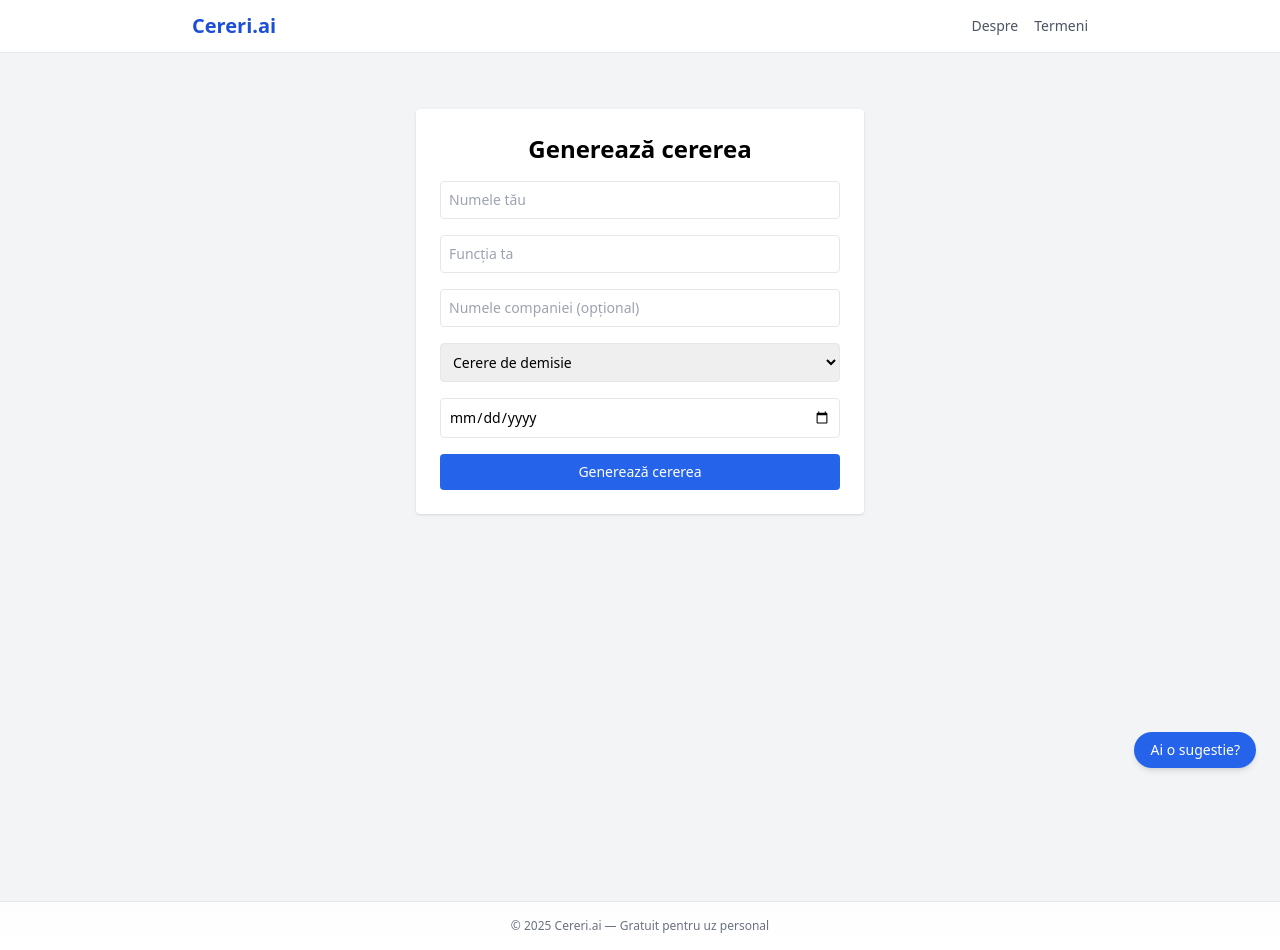
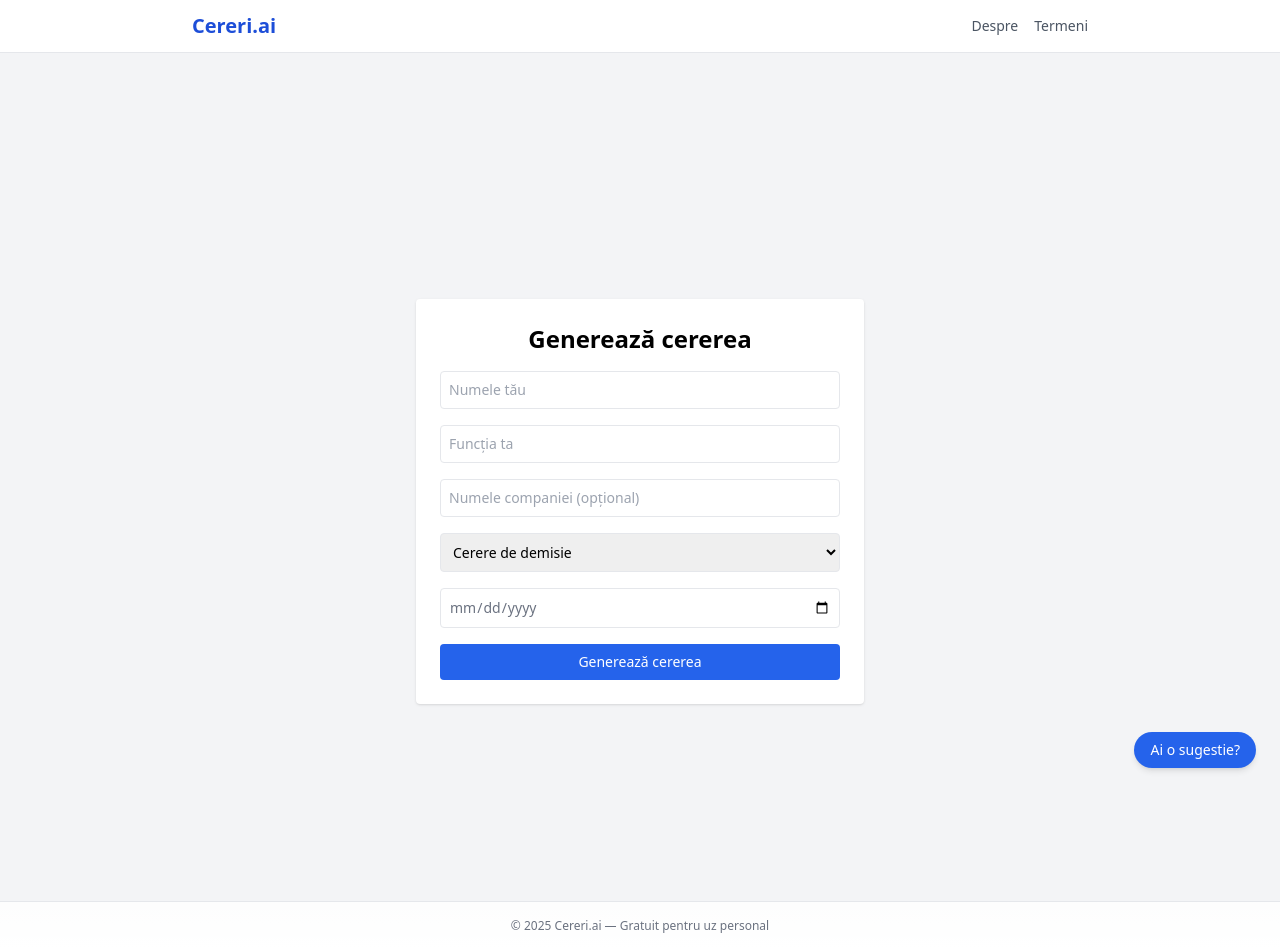
Before and after one commit to draghici95/cereri-ai, a Next.js app: page / in a window 1280 px wide. Built offline with nearby package versions, Linux system fonts and the light colour scheme.

Commit message:
Placeholder vizibil pentru data + mutare sus formular

```diff
--- a/src/pages/index.tsx
+++ b/src/pages/index.tsx
@@ -192,7 +192,7 @@ export default function Home() {
   };
 
   return (
-    <div className="min-h-screen flex items-start justify-center bg-gray-100 px-4 pt-8 relative">
+    <div className="min-h-screen flex items-center justify-center bg-gray-100 px-4 pt-12 relative">
       <div className="w-full max-w-md bg-white p-6 rounded shadow space-y-4">
         <h1 className="text-2xl font-bold text-center">Generează cererea</h1>
 
@@ -234,15 +234,15 @@ export default function Home() {
               type="date"
               value={dataStart}
               onChange={(e) => setDataStart(e.target.value)}
-              className="w-full border rounded p-2 text-sm"
               placeholder="Data început"
+              className="w-full border rounded p-2 text-sm text-gray-500"
             />
             <input
               type="date"
               value={dataEnd}
               onChange={(e) => setDataEnd(e.target.value)}
-              className="w-full border rounded p-2 text-sm"
-              placeholder="Data final"
+              placeholder="Data sfârșit"
+              className="w-full border rounded p-2 text-sm text-gray-500"
             />
           </div>
         ) : (
@@ -250,8 +250,8 @@ export default function Home() {
             type="date"
             value={dataSingle}
             onChange={(e) => setDataSingle(e.target.value)}
-            className="w-full border rounded p-2 text-sm"
-            placeholder="Selectează data"
+            placeholder="Selectează o dată"
+            className="w-full border rounded p-2 text-sm text-gray-500"
           />
         )}
 
@@ -291,7 +291,6 @@ export default function Home() {
           </>
         )}
       </div>
-
       <Feedback />
     </div>
   );
```
